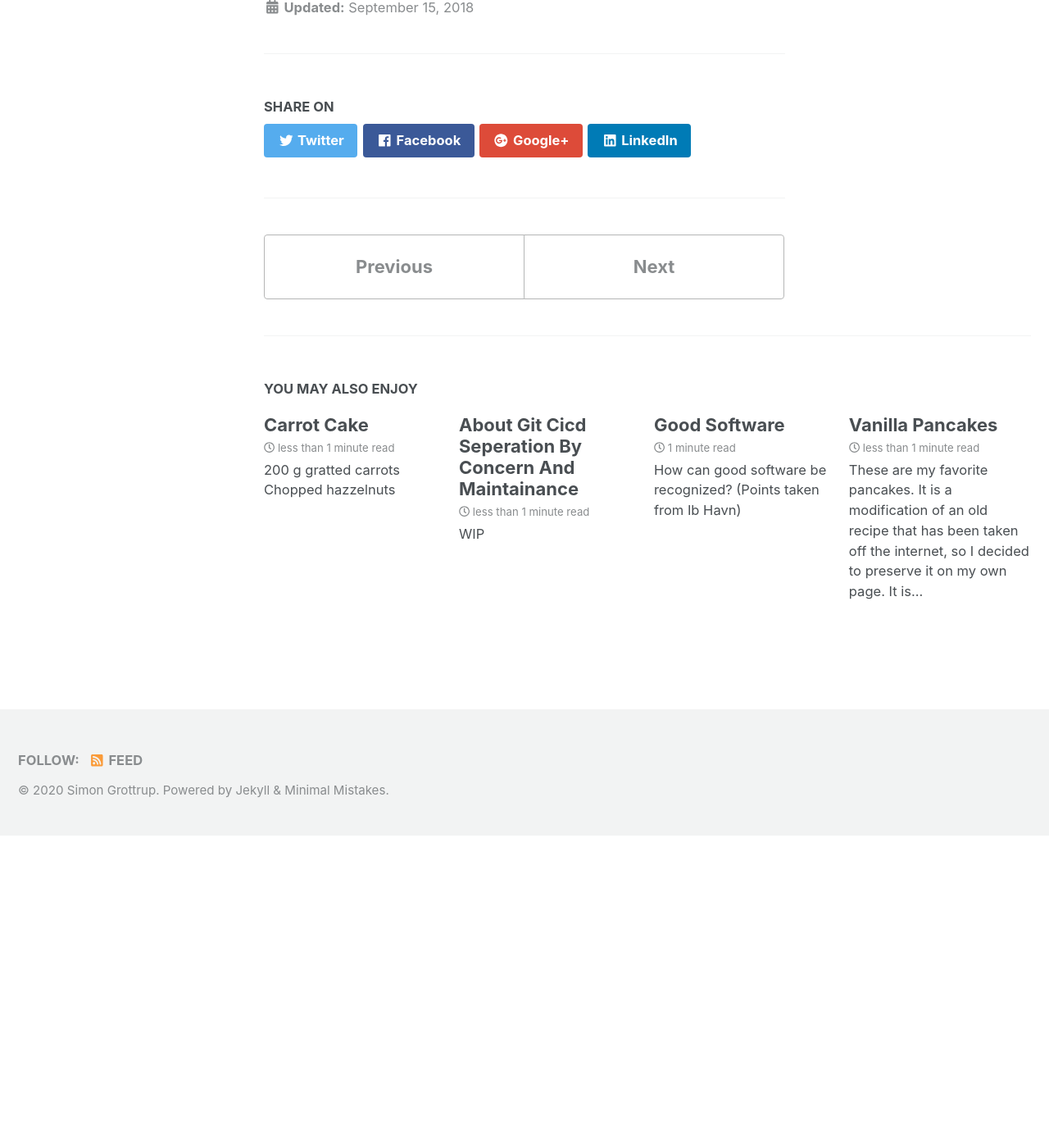
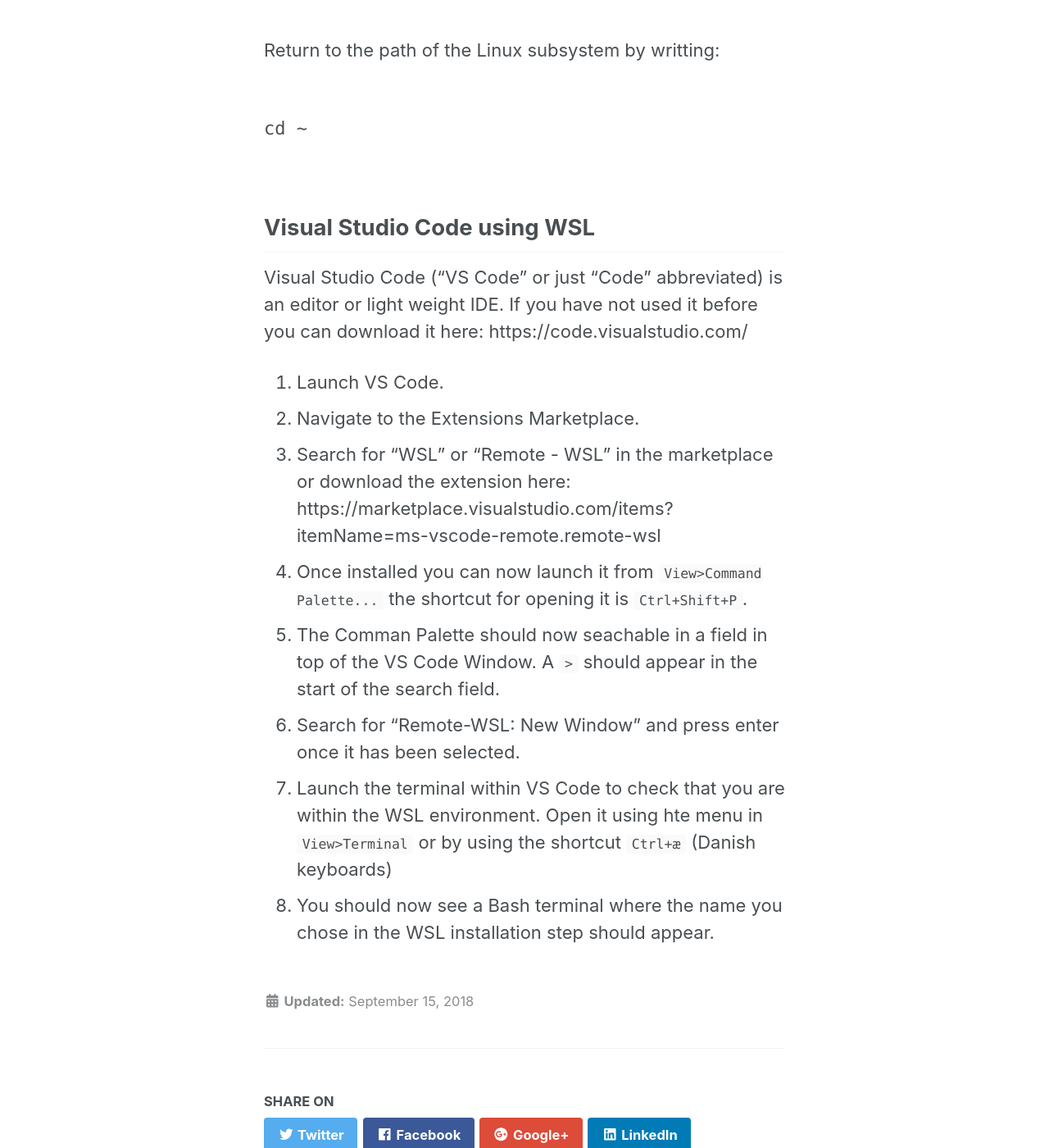
Before and after one commit to grottrup/grottrup.github.io, a Jekyll site: the page built from _posts/2018-09-15-Getting-WSL.md, in a window 1280 px wide and 1400 px high, scrolled down 1385 px. Shown: the whole window at 82% size. Built offline with Jekyll 4.4.1, drawn with Linux system fonts in a browser that asks for light colours; nearby versions of some CDN libraries; before the commit the page ends 2405 px from its top, so only the background shows below that; some of the changed text lies outside the part shown.

Commit message:
Update 2018-09-15-Getting-WSL.md

````diff
--- a/_posts/2018-09-15-Getting-WSL.md
+++ b/_posts/2018-09-15-Getting-WSL.md
@@ -1,6 +1,8 @@
-## Installation
+Windows Subsystem for Linux (WSL) enables using the Linux terminal within your Windows system. It is more light weight than running a virtual machine. It is terminal only, so it is not the right option if you want to run programme relying on a graphical user interface. However, you can launch the VS Code editor using WSL. WSL is a great light weight Linux developer tool for Windows users.
 
-https://docs.microsoft.com/en-us/windows/wsl/install-win10
+## WSL installation
+
+See the official guide by Microsoft or follow the steps below: https://docs.microsoft.com/en-us/windows/wsl/install-win10
 
 1. Run the following comman as administator in PowerShell:
 
@@ -10,7 +12,7 @@ Enable-WindowsOptionalFeature -Online -FeatureName Microsoft-Windows-Subsystem-L
 
 ```
 
-2. Restart you computer
+2. Restart you computer.
 
 3. Install Ubuntu from the Microsoft Store:
 
@@ -37,3 +39,16 @@ Return to the path of the Linux subsystem by writting:
 cd ~
 
 ```
+
+## Visual Studio Code using WSL
+
+Visual Studio Code ("VS Code" or just "Code" abbreviated) is an editor or light weight IDE. If you have not used it before you can download it here: https://code.visualstudio.com/
+
+1. Launch VS Code.
+2. Navigate to the Extensions Marketplace.
+3. Search for "WSL" or "Remote - WSL" in the marketplace or download the extension here: https://marketplace.visualstudio.com/items?itemName=ms-vscode-remote.remote-wsl
+4. Once installed you can now launch it from `View>Command Palette...` the shortcut for opening it is `Ctrl+Shift+P`.
+5. The Comman Palette should now seachable in a field in top of the VS Code Window. A `>` should appear in the start of the search field.
+6. Search for "Remote-WSL: New Window" and press enter once it has been selected.
+7. Launch the terminal within VS Code to check that you are within the WSL environment. Open it using hte menu in `View>Terminal` or by using the shortcut `Ctrl+æ` (Danish keyboards)
+8. You should now see a Bash terminal where the name you chose in the WSL installation step should appear.
````
Also changed, not shown: other parts of _posts/2018-09-15-Getting-WSL.md (+2 -2 lines).
